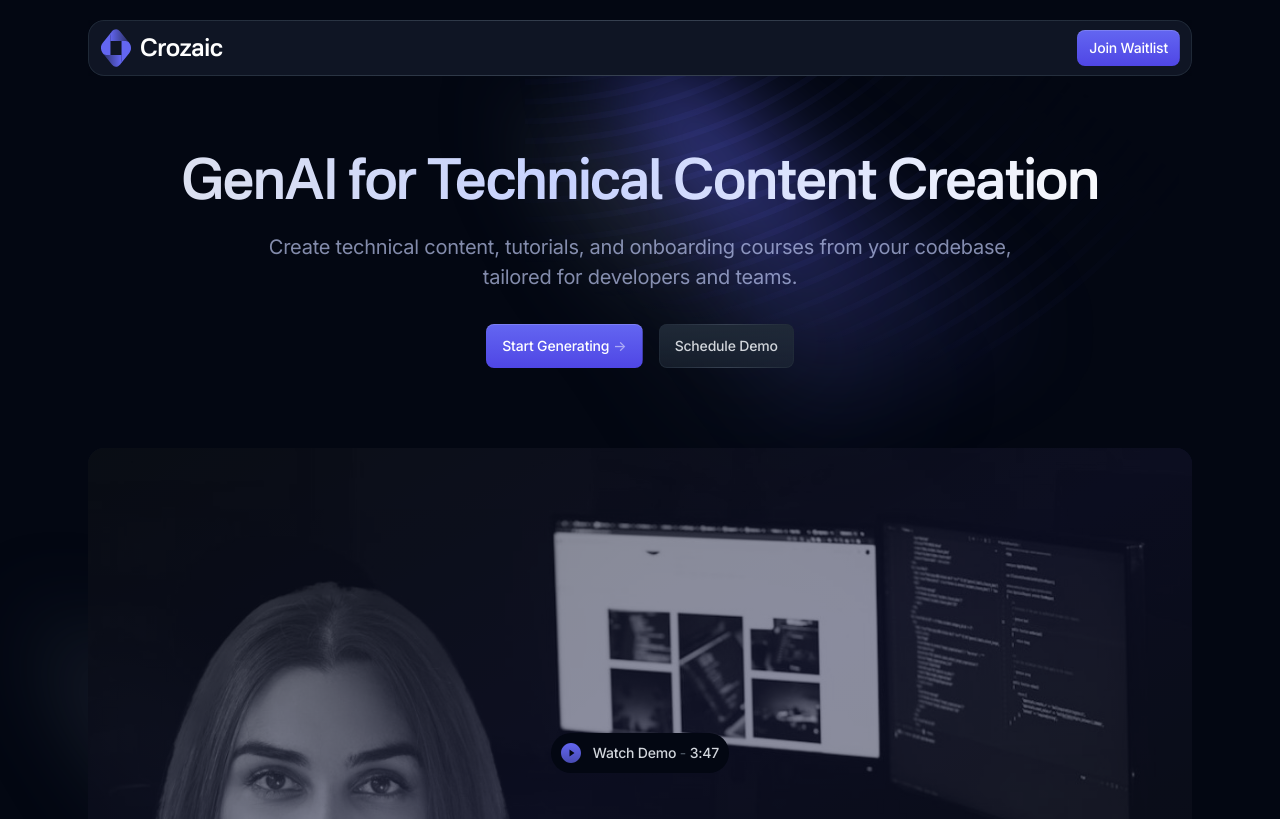
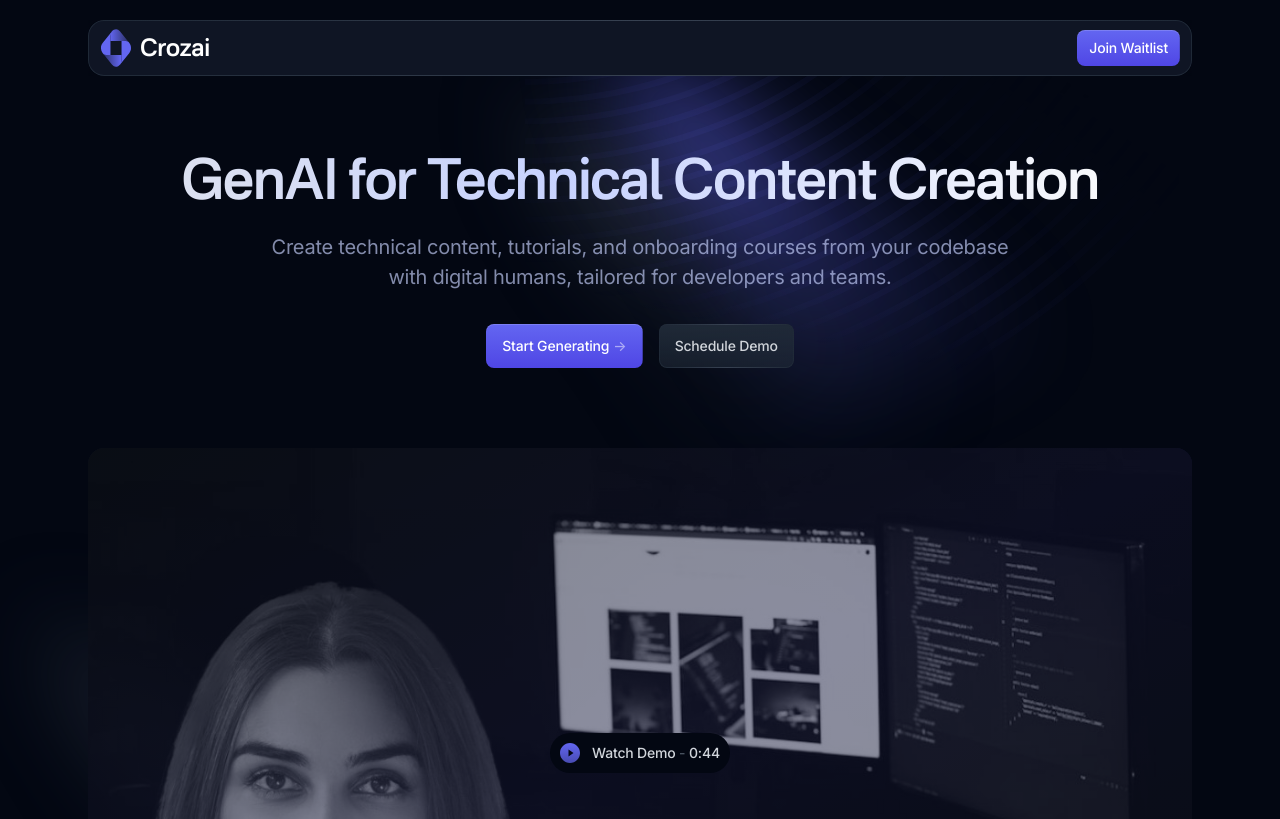
Before and after one commit to fromzerohq/crozai-ui, a Next.js app: page / in a window 1280 px wide. Shown: the top 819 px of the page. Built offline with nearby package versions, Linux system fonts and the light colour scheme.

Commit message:
change named and added cta links

```diff
--- a/components/cta.tsx
+++ b/components/cta.tsx
@@ -23,13 +23,13 @@ export default function Cta() {
               className="animate-[gradient_6s_linear_infinite] bg-[linear-gradient(to_right,theme(colors.gray.200),theme(colors.indigo.200),theme(colors.gray.50),theme(colors.indigo.300),theme(colors.gray.200))] bg-[length:200%_auto] bg-clip-text pb-8 font-nacelle text-3xl font-semibold text-transparent md:text-4xl"
               data-aos="fade-up"
             >
-              Join the content-first platform
+              Powering the Future of Tech-Content
             </h2>
             <div className="mx-auto max-w-xs sm:flex sm:max-w-none sm:justify-center">
               <div data-aos="fade-up" data-aos-delay={400}>
                 <a
                   className="btn group mb-4 w-full bg-gradient-to-t from-indigo-600 to-indigo-500 bg-[length:100%_100%] bg-[bottom] text-white shadow-[inset_0px_1px_0px_0px_theme(colors.white/.16)] hover:bg-[length:100%_150%] sm:mb-0 sm:w-auto"
-                  href="#0"
+                  href="/signup"
                 >
                   <span className="relative inline-flex items-center">
                     Start Generating
@@ -42,7 +42,9 @@ export default function Cta() {
               <div data-aos="fade-up" data-aos-delay={600}>
                 <a
                   className="btn relative w-full bg-gradient-to-b from-gray-800 to-gray-800/60 bg-[length:100%_100%] bg-[bottom] text-gray-300 before:pointer-events-none before:absolute before:inset-0 before:rounded-[inherit] before:border before:border-transparent before:[background:linear-gradient(to_right,theme(colors.gray.800),theme(colors.gray.700),theme(colors.gray.800))_border-box] before:[mask-composite:exclude_!important] before:[mask:linear-gradient(white_0_0)_padding-box,_linear-gradient(white_0_0)] hover:bg-[length:100%_150%] sm:ml-4 sm:w-auto"
-                  href="#0"
+                  href="https://calendly.com/chiragagrawal774/30min"
+                  target="_blank"
+                  rel="noopener noreferrer"
                 >
                   Schedule Demo
                 </a>
--- a/components/hero-home.tsx
+++ b/components/hero-home.tsx
@@ -21,7 +21,7 @@ export default function HeroHome() {
                 data-aos="fade-up"
                 data-aos-delay={200}
               >
-                Create technical content, tutorials, and onboarding courses from your codebase, tailored for developers and teams.
+                Create technical content, tutorials, and onboarding courses from your codebase with digital humans, tailored for developers and teams.
               </p>
               <div className="mx-auto max-w-xs sm:flex sm:max-w-none sm:justify-center">
                 <div data-aos="fade-up" data-aos-delay={400}>
--- a/components/modal-video.tsx
+++ b/components/modal-video.tsx
@@ -96,7 +96,7 @@ export default function ModalVideo({
             <span className="text-sm font-medium leading-tight text-gray-300">
               Watch Demo
               <span className="text-gray-600"> - </span>
-              3:47
+              0:44
             </span>
           </span>
         </span>
--- a/components/ui/footer.tsx
+++ b/components/ui/footer.tsx
@@ -205,7 +205,7 @@ export default function Footer() {
             </div>
             <div className="text-sm">
               <p className="mb-3 text-indigo-200/65">
-                © Crozaic
+                © Crozai
                 <span className="text-gray-700"> · </span>
                 <a
                   className="text-indigo-200/65 transition hover:text-indigo-500"
@@ -230,7 +230,7 @@ export default function Footer() {
                     </svg>
                   </a>
                 </li>
-                <li>
+                {/* <li>
                   <a
                     className="flex items-center justify-center text-indigo-500 transition hover:text-indigo-400"
                     href="#0"
@@ -244,7 +244,7 @@ export default function Footer() {
                       <path d="M23 8H9a1 1 0 0 0-1 1v14a1 1 0 0 0 1 1h14a1 1 0 0 0 1-1V9a1 1 0 0 0-1-1Zm-1.708 3.791-.858.823a.251.251 0 0 0-.1.241V18.9a.251.251 0 0 0 .1.241l.838.823v.181h-4.215v-.181l.868-.843c.085-.085.085-.11.085-.241v-4.887l-2.41 6.131h-.329l-2.81-6.13V18.1a.567.567 0 0 0 .156.472l1.129 1.37v.181h-3.2v-.181l1.129-1.37a.547.547 0 0 0 .146-.472v-4.749a.416.416 0 0 0-.138-.351l-1-1.209v-.181H13.8l2.4 5.283 2.122-5.283h2.971l-.001.181Z" />
                     </svg>
                   </a>
-                </li>
+                </li> */}
                 <li>
                   <a
                     className="flex items-center justify-center text-indigo-500 transition hover:text-indigo-400"
--- a/components/ui/logo.tsx
+++ b/components/ui/logo.tsx
@@ -6,7 +6,7 @@ export default function Logo() {
   return (
     <Link href="/" className="inline-flex shrink-0" aria-label="Cruip">
       <Image src={logo} alt="Cruip Logo" width={32} height={32} />
-      <h1 className="text-white text-[1.5rem] font-nacelle font-semibold ml-2 mt-1"  >Crozaic</h1>
+      <h1 className="text-white text-[1.5rem] font-nacelle font-semibold ml-2 mt-1"  >Crozai</h1>
     </Link>
   );
 }
```
